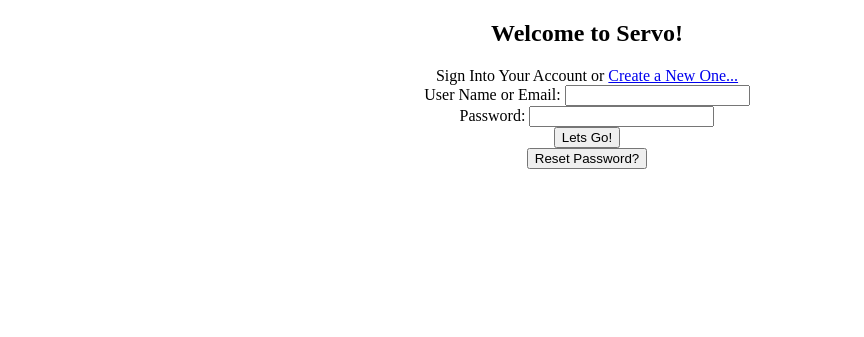
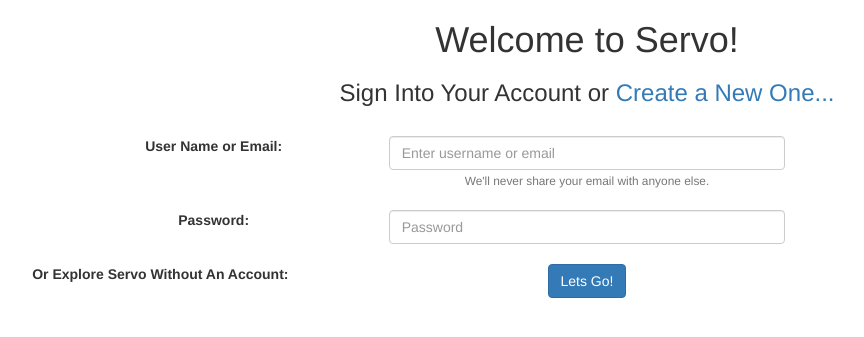
Before and after one commit to muhammadhamzakhan/CS353Bilkent, a PHP site: page / in a window 1280 px wide. Shown: the top 337 px of the page, without its empty margins (53-917 px from the left). Run offline with PHP 8.4, Linux system fonts and the light colour scheme.

Commit message:
applied bootstrap to index

```diff
--- a/code/index.php
+++ b/code/index.php
@@ -63,23 +63,58 @@
 <!DOCTYPE html>
 <html>
 <head>
-	<title>Servo</title>
+<meta http-equiv="X-UA-Compatible" content="IE=edge">
+<meta name="viewport" content="width=device-width, initial-scale=1.0">
+<title>Servo</title>
+<link href="css/bootstrap.css" rel="stylesheet" type="text/css">
+<!-- HTML5 shim and Respond.js for IE8 support of HTML5 elements and media queries -->
+<!-- WARNING: Respond.js doesn't work if you view the page via file:// -->
+<!--[if lt IE 9]>
+<script src="https://oss.maxcdn.com/html5shiv/3.7.2/html5shiv.min.js"></script>
+<script src="https://oss.maxcdn.com/respond/1.4.2/respond.min.js"></script>
+<![endif]-->
 </head>
 <body>
-<div align="center">
-	<h2><b> Welcome to Servo!</b></h2>
-	Sign Into Your Account or <a href="signup.php">Create a New One...</a>
+<div class="container-fluid" align="center">
+	<h1>Welcome to Servo!</h1>
+	<h3>Sign Into Your Account or <a href="signup.php">Create a New One...</a></h3>
+	<br>
+
 	<form method = "post">
-		User Name or Email: <input type="text" name="username" >
-  		<br>
-  		Password: <input type="text" name="password" >
-  		<br>
-  		<input type="submit" value="Lets Go!">
-	</form>
-	<form action="reset.php">
-    <input type="submit" value="Reset Password?" />
-	</form
+		<div class="row">
+			<div class="form-group">
+				<div class="col-sm-3 col-sm-offset-1">
+					<label for="exampleInputEmail1">User Name or Email:</label>
+				</div>
+				<div class="col-sm-4 col-sm-offset-0">
+					<input type="text" class="form-control" id="exampleInputEmail1" aria-describedby="emailHelp" placeholder="Enter username or email" name="username">
+					<small id="emailHelp" class="form-text text-muted">We'll never share your email with anyone else.</small>
+				</div>
+			</div>
+      	</div>
+	  	<br>
 
+		<div class="row">
+      		<div class="form-group">
+				<div class="col-sm-offset-1 col-sm-3">
+        			<label for="exampleInputPassword1">Password:</label>
+				</div>
+				<div class="col-sm-4">
+        			<input type="password" class="form-control" id="exampleInputPassword1" placeholder="Password" name="password">
+				</div>
+      		</div>
+	    </div>
+		<br>
+
+		<div class="row">
+			<div class="col-sm-4 col-sm-offset-0">
+				<label>Or Explore Servo Without An Account:</label>
+			</div>
+			<div class="col-sm-4">
+      			<button type="submit" class="btn btn-primary">Lets Go!</button>
+			</div>
+		</div>
+  </form>
 </div>
 
 </body>
```
